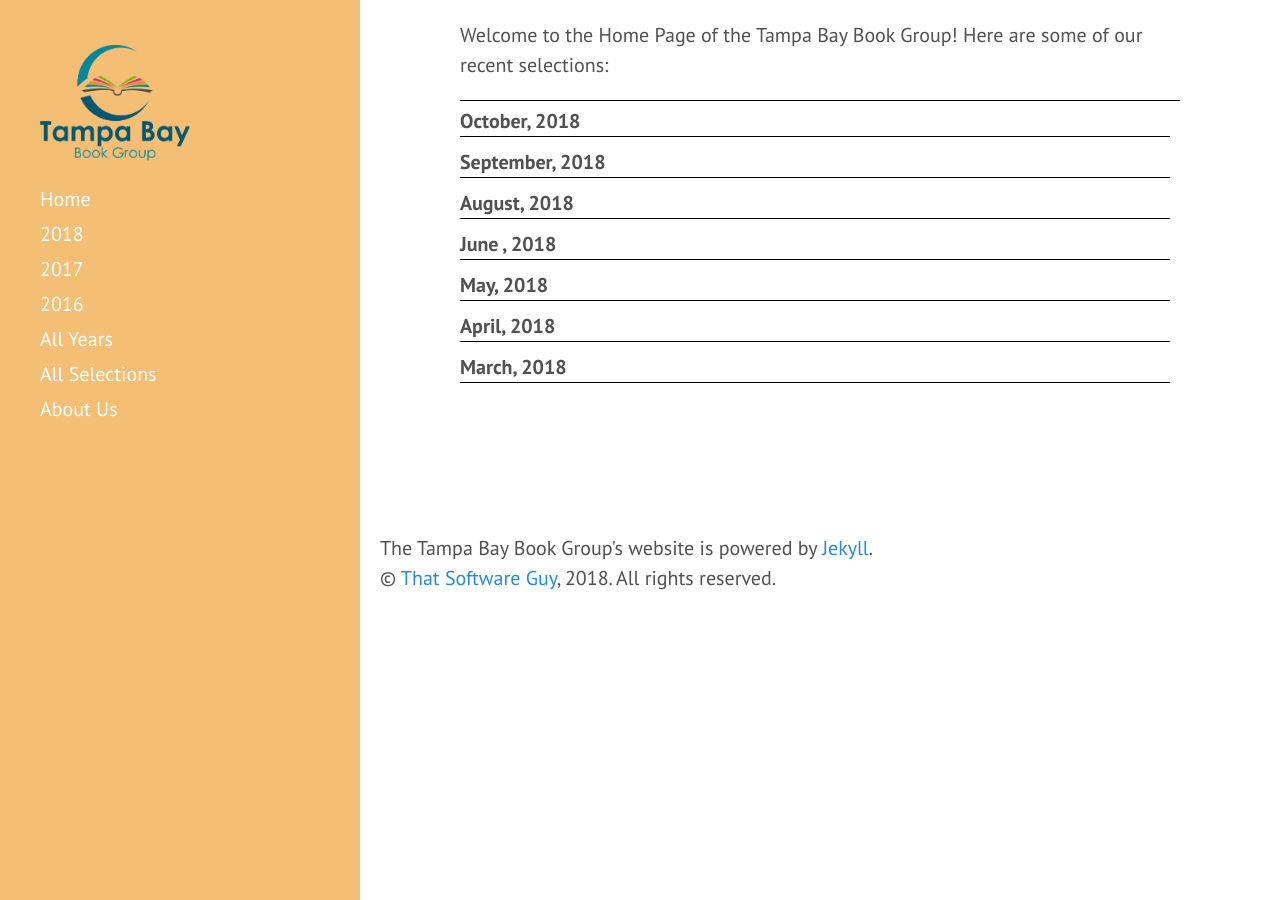
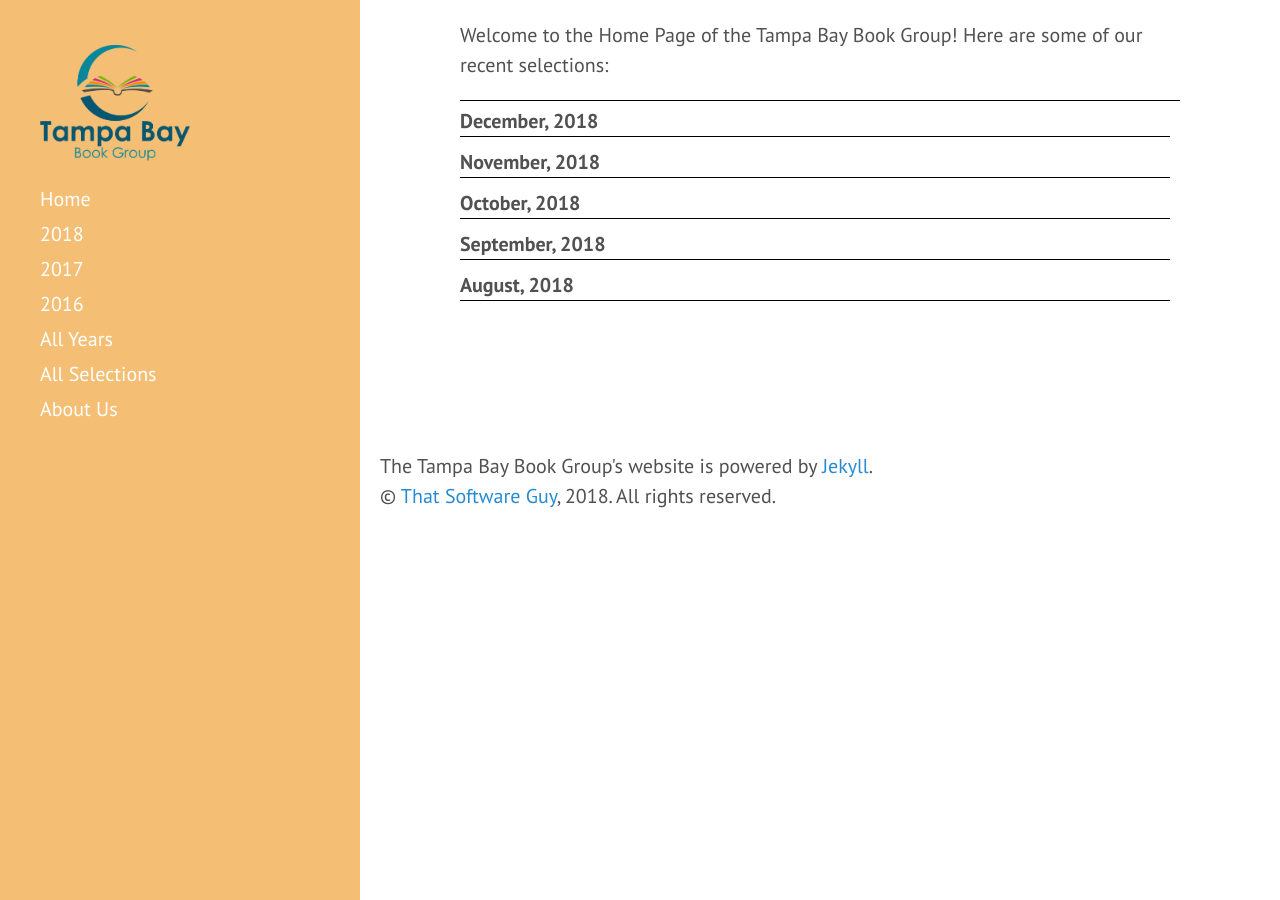
Before and after one commit to scottcwilson/ort, a Jekyll site: the page built from index.html, in a window 1280 px wide. Built offline with Jekyll 4.4.1, drawn with Linux system fonts in a browser that asks for light colours.

Commit message:
Update site

```diff
--- a/complete.html
+++ b/complete.html
@@ -4,6 +4,8 @@ title: Complete List of Selections
 ---
 
 <ul>
+<li><i>All the Old Knives</i>, Olen Steinhauer</li>
+<li><i>Little Fires Everywhere</i>, Celeste Ng</li>
 <li><i>Frankenstein</i>, Mary Shelley</li>
 <li><i>Behold the Dreamers</i>, Imbolo Mbue</li>
 <li><i>Bonfire of the Vanities</i>, Tom Wolfe</li>
--- a/index.html
+++ b/index.html
@@ -8,6 +8,18 @@ Here are some of our recent selections:
 </p>
 
 <div class="regular-rule"></div>
+
+<div class="book">
+         <div class="book-date">December, 2018</div>
+         <!-- All the Old Knives, Olen Steinhauer -->
+         {% amazon B00MSYOCC8 short_detail %}
+</div>
+
+<div class="book">
+         <div class="book-date">November, 2018</div>
+         <!-- Little Fires Everywhere, Celeste Ng  -->
+         {% amazon B01N4VW75U short_detail %}
+</div>
 
 <div class="book">
          <div class="book-date">October, 2018</div>
@@ -26,26 +38,3 @@ Here are some of our recent selections:
          <div class="book-date">August, 2018</div>
          {% amazon B001X1ZZJG short_detail %}
 </div>
-
-<div class="book">
-         <div class="book-date">June , 2018</div>
-         <!-- White Houses, Amy Bloom -->
-         {% amazon B074656PYS short_detail %}
-</div>
-
-<div class="book">
-         <div class="book-date">May, 2018</div>
-         <!--  A Man Called Ove by Fredrik Backman -->
-         {% amazon B00GEEB730 short_detail %}
-</div>
-<div class="book">
-         <div class="book-date">April, 2018</div>
-         <!-- Rules of Civility by Amor Towles -->
-         {% amazon B004IYJDVG short_detail %}
-</div>
-
-<div class="book">
-         <div class="book-date">March, 2018</div>
-         <!-- Difficult Women by Roxane Gay -->
-         {% amazon B01LFQ3KWM short_detail %}
-</div>
```
Also changed, not shown: 2018.html (+13 -0 lines).
